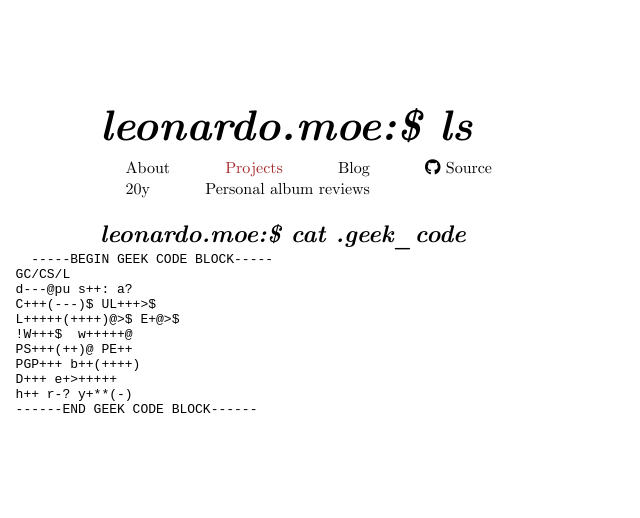
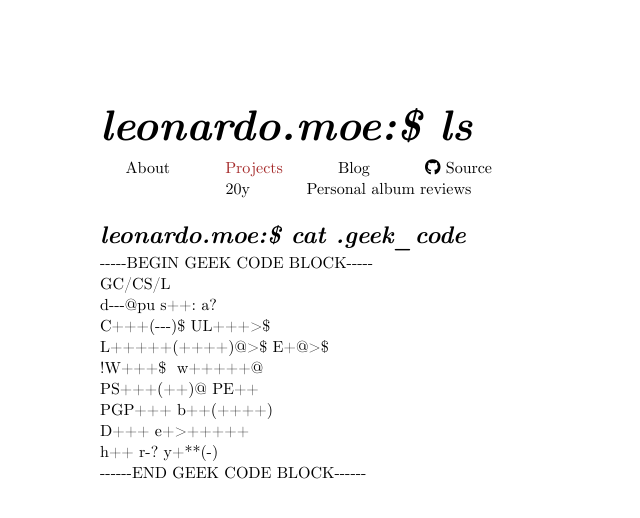
Before and after one commit to leozamboni/leozamboni.github.io, a Jekyll site: the page built from about.html, in a window 1280 px wide. Shown: the top 518 px of the page, without its empty margins (0-640 px from the left). Built offline with Jekyll 4.4.1, drawn with Linux system fonts in a browser that asks for light colours; nearby versions of some CDN libraries.

Commit message:
fix things

```diff
--- a/about.html
+++ b/about.html
@@ -11,6 +11,7 @@
     </li>
   </ul>
 </div>
+<br>
 <h2 class="nav-header2">leonardo.moe:$ cat .geek_code</h2>
 <p>
   <pre>
--- a/index.html
+++ b/index.html
@@ -1,6 +1,7 @@
 ---
 layout: index
 ---
+<br>
 <h2 class="nav-header2">leonardo.moe:$ fetch</h2>
 <div class="software-i-use">
   <div class="container">
@@ -40,6 +41,7 @@
       </div>
     </div>
 </div>
+<br>
 <h2 class="nav-header2">leonardo.moe:$ cat .links</h2>
 <div class="social">
   <ul>
--- a/style.css
+++ b/style.css
@@ -66,7 +66,6 @@
 }
 
 .nav-header2 {
-  padding: 20px 0px 0px 100px;
   font-family: 'Computer Modern Serif italic';
 }
 
@@ -75,7 +74,7 @@
 }
 
 .software-i-use .container {
-  padding-left: 100px;
+  /* padding-left: 100px; */
   /* height: 600px; */
   width: 500px;
 }
@@ -99,10 +98,6 @@
   list-style: none;
 }
 
-.social {
-  padding-left: 120px;
-}
-
 .social ul {
   list-style: none;
 }
@@ -120,3 +115,12 @@
 .icons {
   color: var(--icons-color) !important;
 }
+
+main {
+  padding-left: 100px;
+  font-family: 'Computer Modern Serif';
+}
+
+pre {
+  font-family: 'Computer Modern Serif';
+}
```
Lines whose indentation alone changed are shown as unchanged.
